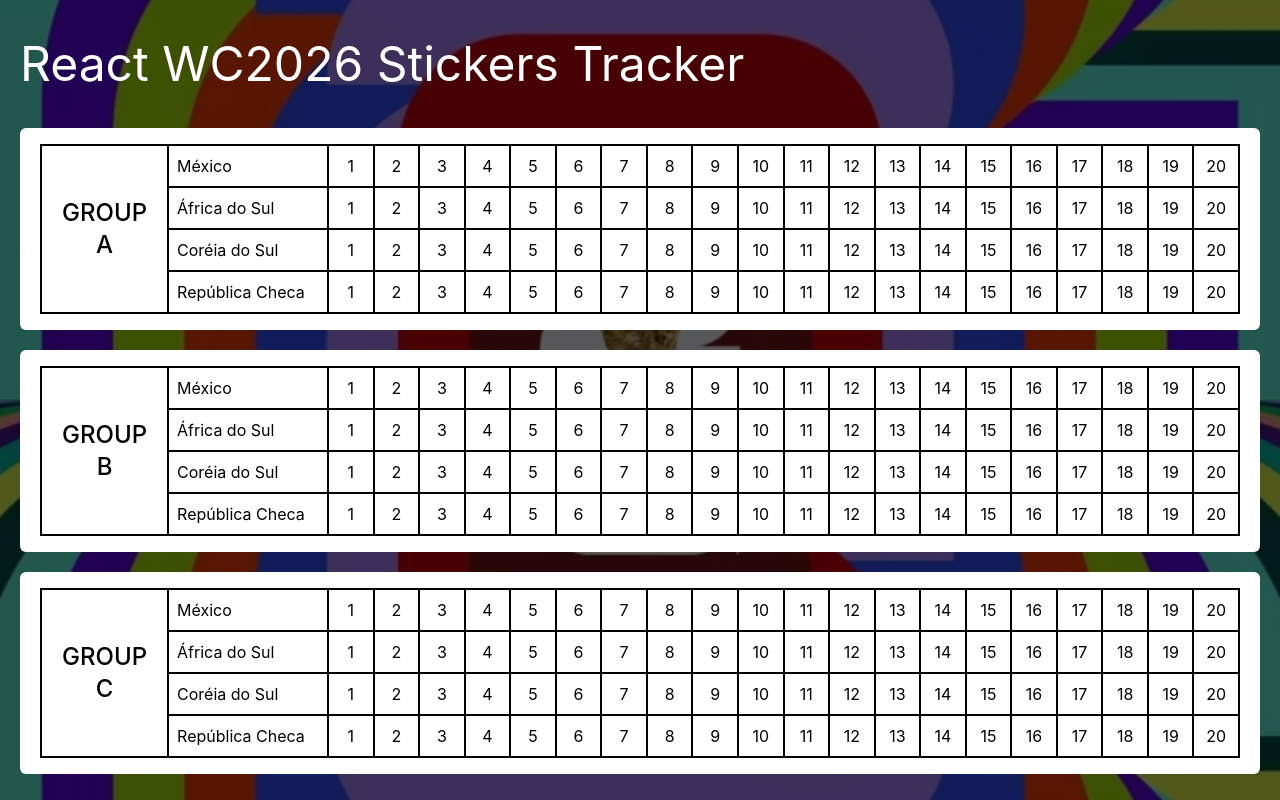
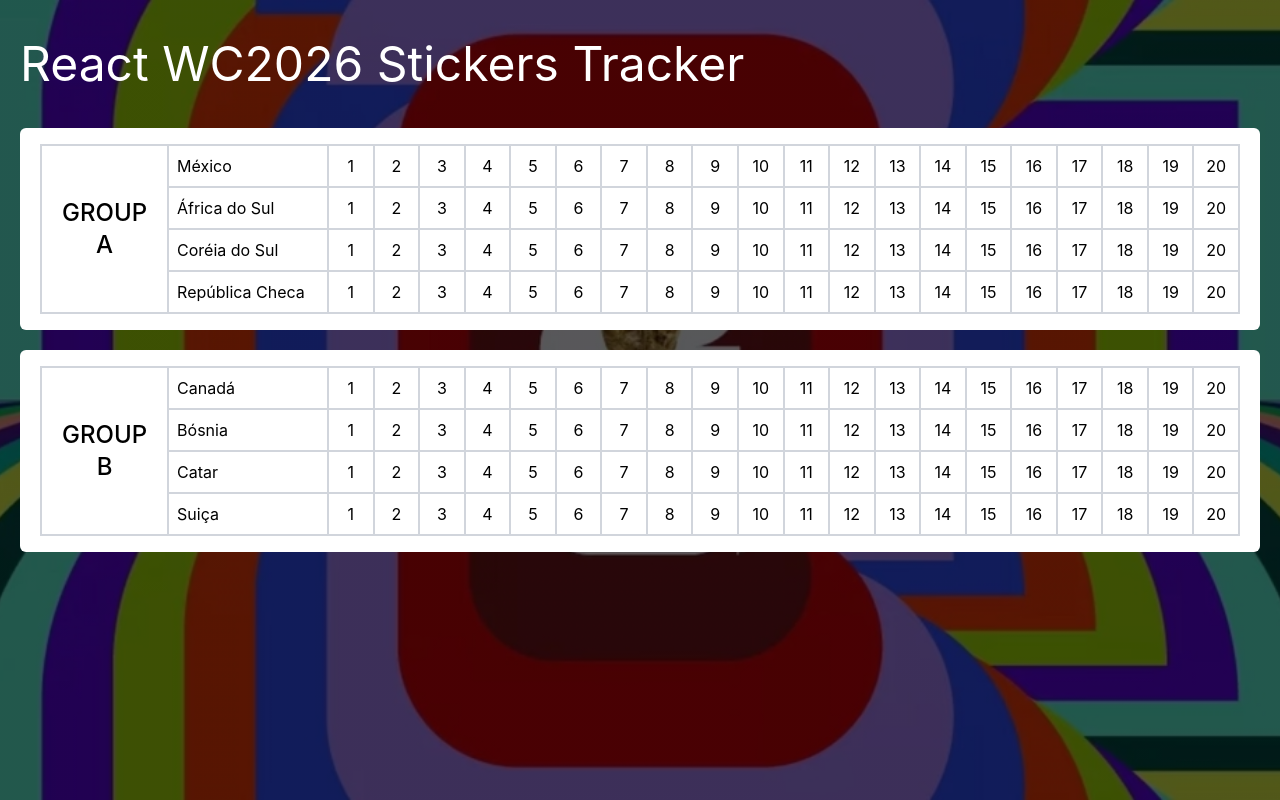
Before and after one commit to caueamaral/react-wc2026-stickers-tracker, a React (Vite) app: page / in a window 1280 px wide. Built offline with nearby package versions, Linux system fonts and the light colour scheme.

Commit message:
refactor: render teams fynamically with map

```diff
--- a/src/components/Groups.tsx
+++ b/src/components/Groups.tsx
@@ -1,47 +1,44 @@
 export function Groups() {
     const stickers = [1, 2, 3, 4, 5, 6, 7, 8, 9, 10, 11, 12, 13, 14, 15, 16, 17, 18, 19, 20]
+
+    const groups = [
+        {
+            name: 'A',
+            teams: ['México', 'África do Sul', 'Coréia do Sul', 'República Checa']
+        },
+        {
+            name: 'B',
+            teams: ['Canadá', 'Bósnia', 'Catar', 'Suiça']
+        },
+    ]
 
     return (
         <article className="flex flex-col gap-5">
             {
-                ['A', 'B', 'C'].map(index => (
+                groups.map((group, index) => (
                     <section
                         key={index}
                         className="bg-white py-4 px-5 rounded-md"
                     >
-                        <div className="border flex items-stretch">
-                            <header className="border flex items-center">
+                        <div className="border border-gray-300 flex items-stretch">
+                            <header className="border border-gray-300 flex items-center">
                                 <h2 className="text-2xl font-medium text-center uppercase p-5">
                                     Group
                                     <br />
-                                    {index}
+                                    {group.name}
                                 </h2>
                             </header>
                             <div className="flex-1">
-                                <div className="flex">
-                                    <span className="border p-2 min-w-40">México</span>
-                                    {stickers.map(number => (
-                                        <span className="border p-2 flex-1 text-center">{number}</span>
-                                    ))}
-                                </div>
-                                <div className="flex">
-                                    <span className="border p-2 min-w-40">África do Sul</span>
-                                    {stickers.map(number => (
-                                        <span className="border p-2 flex-1 text-center">{number}</span>
-                                    ))}
-                                </div>
-                                <div className="flex">
-                                    <span className="border p-2 min-w-40">Coréia do Sul</span>
-                                    {stickers.map(number => (
-                                        <span className="border p-2 flex-1 text-center">{number}</span>
-                                    ))}
-                                </div>
-                                <div className="flex">
-                                    <span className="border p-2 min-w-40">República Checa</span>
-                                    {stickers.map(number => (
-                                        <span className="border p-2 flex-1 text-center">{number}</span>
-                                    ))}
-                                </div>
+                                {group.teams.map((team, index) => (
+                                    <div key={index} className="flex">
+                                        <span className="border border-gray-300 p-2 min-w-40">{team}</span>
+                                        {stickers.map((number, index) => (
+                                            <span key={index} className="border border-gray-300 p-2 flex-1 text-center">
+                                                {number}
+                                            </span>
+                                        ))}
+                                    </div>
+                                ))}
                             </div>
                         </div>
                     </section>
```
